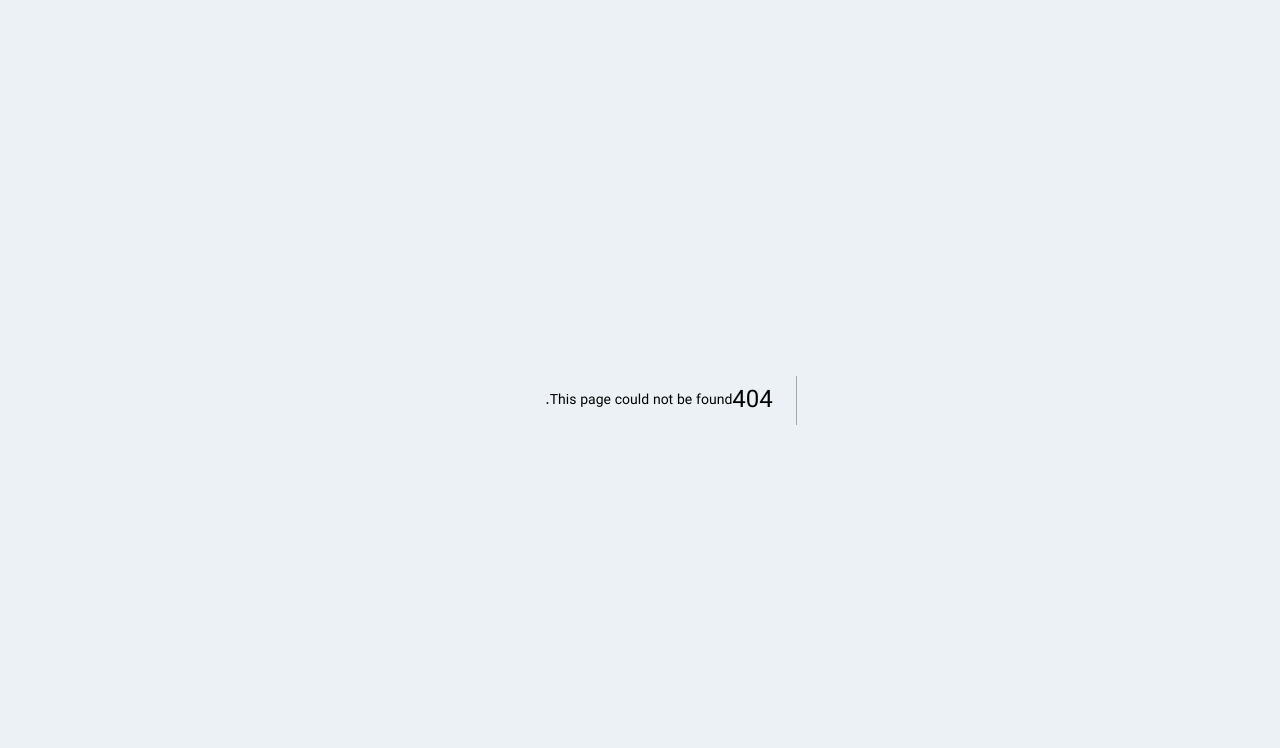
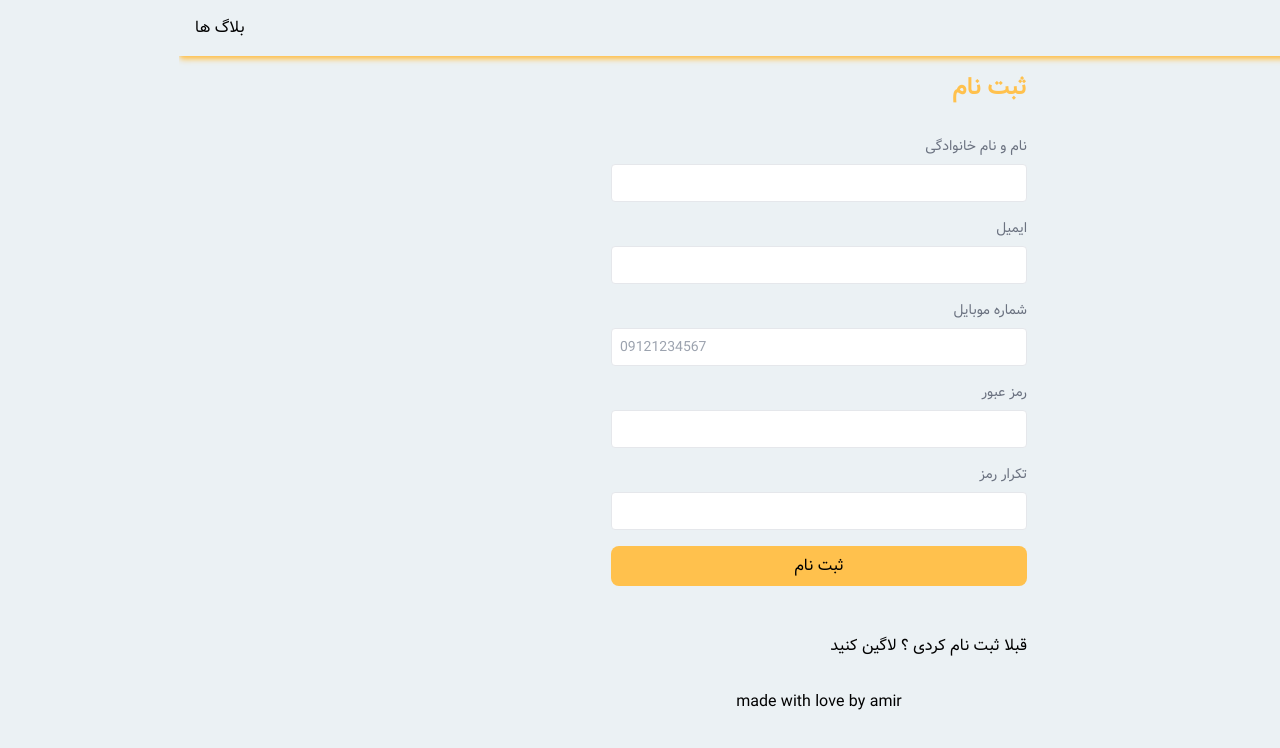
Before and after one commit to IsAmirMmd/blog-center, a Next.js app: page /signup in a window 1280 px wide. Before the commit this address had no page. Shown: the top 748 px of the page. Built offline with nearby package versions, Linux system fonts and the light colour scheme.

Commit message:
create signup.tsx ,signin.tsx and also related components

```diff
--- /dev/null
+++ b/components/posts/FormInput/index.tsx
@@ -0,0 +1,47 @@
+type props = {
+  label: string;
+  formik?: any;
+  name: string;
+  type?: string;
+  className?: string;
+  placeholder?: string;
+};
+
+const InputComponent = ({
+  label,
+  formik,
+  name,
+  type,
+  className,
+  placeholder = "",
+}: props) => {
+  return (
+    <div className={className}>
+      <label
+        className="flex flex-row mb-2 text-sm text-gray-500"
+        htmlFor={name}
+      >
+        {label}
+        {formik.touched[name] && formik.errors[name] ? (
+          <div className="flex-1 ml-2 text-rose-500 text-left text-xs">
+            {formik.errors[name]}
+          </div>
+        ) : null}
+      </label>
+      <input
+        dir="ltr"
+        placeholder={placeholder}
+        className="text-left border p-2 text-sm rounded border-gray-200 outline-none w-full
+             focus:outline-none focus:ring-2 focus:ring-primary focus:border-transparent"
+        type={type || "text"}
+        id={name}
+        name={name}
+        onChange={formik.handleChange}
+        onBlur={formik.handleBlur}
+        value={formik.values[name]}
+      />
+    </div>
+  );
+};
+
+export default InputComponent;
--- a/container/Layout/Header.tsx
+++ b/container/Layout/Header.tsx
@@ -2,7 +2,8 @@ import Link from "next/link";
 
 const Header = () => {
   return (
-    <header className="flex justify-between px-4 py-2 container lg:max-w-screen-xl mx-auto">
+    <header className="p-4 shadow-md z-50 mb-4 shadow-[#ffc14d]">
+      <nav className="container lg:max-w-screen-xl flex justify-between mx-auto">
         <div className="flex gap-4">
           <Link href="/signin">ورود</Link>
           <Link href="/signup">ثبت نام</Link>
@@ -11,6 +12,7 @@ const Header = () => {
         <div>
           <Link href="/blogs">بلاگ ها</Link>
         </div>
+      </nav>
     </header>
   );
 };
--- a/package.json
+++ b/package.json
@@ -11,11 +11,13 @@
   "dependencies": {
     "@heroicons/react": "^2.0.18",
     "axios": "^1.5.1",
+    "formik": "^2.4.5",
     "next": "13.5.6",
     "query-string": "^8.1.0",
     "react": "^18",
     "react-dom": "^18",
-    "react-icons": "^4.11.0"
+    "react-icons": "^4.11.0",
+    "yup": "^1.3.2"
   },
   "devDependencies": {
     "@tailwindcss/typography": "^0.5.10",
--- a/pages/index.tsx
+++ b/pages/index.tsx
@@ -4,7 +4,7 @@ import Link from "next/link";
 const Home = () => {
   return (
     <Layout>
-      <div className="flex w-full justify-center items-center bg-gray-100 flex-col gap-y-2">
+      <div className="flex w-full justify-center items-center h-[80vh] flex-col gap-y-2">
         <h1>به بلاگ سنتر خوش آمدید</h1>
         <Link href="/blogs">رفتن به صفحه بلاگ ها</Link>
       </div>
--- /dev/null
+++ b/pages/signin.tsx
@@ -0,0 +1,74 @@
+import { FormikValues, useFormik } from "formik";
+import * as Yup from "yup";
+import Link from "next/link";
+import Head from "next/head";
+import React, { useEffect } from "react";
+import axios from "axios";
+import { useRouter } from "next/router";
+import Layout from "@/container/Layout/Layout";
+import Input from "@/components/posts/FormInput";
+
+//  initial values
+const initialValues = {
+  email: "",
+  password: "",
+};
+
+//  validation schema
+const validationSchema = Yup.object({
+  email: Yup.string().required("ایمیل را وارد کنید").email("ایمیل نامعتبر است"),
+  password: Yup.string()
+    .required("رمز عبور را وارد کنید")
+    .min(8, "رمز عبور باید حداقل شامل 8 کارارکتر باشد"),
+});
+
+const SigninForm: React.FC = () => {
+  const router = useRouter();
+  //  onSubmit
+  const onSubmit = (values: FormikValues) => {};
+
+  const formik = useFormik({
+    initialValues,
+    onSubmit,
+    validationSchema,
+    validateOnMount: true,
+  });
+
+  return (
+    <Layout>
+      <Head>
+        <title>ثبت نام - بلاگ سنتر</title>
+      </Head>
+      <div className="md:max-w-md px-4 md:px-4 container  mx-auto h-[80vh]">
+        <form
+          onSubmit={formik.handleSubmit}
+          className="flex flex-col space-y-4"
+        >
+          <h1 className="font-black text-2xl text-[#ffc14d] mb-4">ورود</h1>
+          <Input label="ایمیل" name="email" formik={formik} />
+          <Input
+            label="رمز عبور"
+            name="password"
+            type="password"
+            formik={formik}
+          />
+
+          <button
+            type="submit"
+            disabled={!formik.isValid}
+            className="w-full py-2 rounded-lg bg-[#ffc14d] text-white cursor-pointer"
+          >
+            ورود
+          </button>
+          <Link href="/signup">
+            <p className="mt-4 py-4 cursor-pointer">
+              هنوز ثبت نام نکردی؟ لاگین
+            </p>
+          </Link>
+        </form>
+      </div>
+    </Layout>
+  );
+};
+
+export default SigninForm;
--- /dev/null
+++ b/pages/signup.tsx
@@ -0,0 +1,103 @@
+import { FormikValues, useFormik } from "formik";
+import * as Yup from "yup";
+import Link from "next/link";
+import Head from "next/head";
+import React, { useEffect } from "react";
+import { useRouter } from "next/router";
+import Layout from "@/container/Layout/Layout";
+import Input from "@/components/posts/FormInput";
+
+//  initial values
+const initialValues = {
+  name: "",
+  email: "",
+  phoneNumber: "",
+  password: "",
+  confirmPassword: "",
+};
+
+//  validation schema
+const validationSchema = Yup.object({
+  name: Yup.string()
+    .required("نام و نام خانوادگی را وارد کنید")
+    .min(6, "نام و نام خانوادگی باید حداقل شامل 6 کاراکتر باشد"),
+  email: Yup.string().required("ایمیل را وارد کنید").email("ایمیل نامعتبر است"),
+  phoneNumber: Yup.string()
+    .required("شماره موبایل را وارد کنید")
+    .matches(/^[0-9]{11}$/, "شماره موبایل باید 11 رقم باشد")
+    .nullable(),
+  password: Yup.string()
+    .required("رمز عبور را وارد کنید")
+    .min(8, "رمز عبور باید حداقل شامل 8 کارارکتر باشد"),
+  confirmPassword: Yup.string()
+    .oneOf([Yup.ref("password"), ""], "رمز عبور را مجددا وارد کنید")
+    .required("رمز عبور هم خوانی ندارد"),
+});
+
+const SignupForm = () => {
+  const router = useRouter();
+
+  //  onSubmit
+  const onSubmit = (values: FormikValues) => {
+    const { name, email, phoneNumber, password } = values;
+  };
+
+  const formik = useFormik({
+    initialValues,
+    onSubmit,
+    validationSchema,
+    validateOnMount: true,
+  });
+
+  return (
+    <Layout>
+      <Head>
+        <title>ثبت نام - بلاگ سنتر</title>
+      </Head>
+      <div className="md:max-w-md px-4 md:px-4 container  mx-auto">
+        <form
+          onSubmit={formik.handleSubmit}
+          className="flex flex-col space-y-4"
+        >
+          <h1 className="font-black text-2xl text-[#ffc14d] mb-4">ثبت نام</h1>
+          <Input label="نام و نام خانوادگی" name="name" formik={formik} />
+          <Input label="ایمیل" name="email" formik={formik} />
+          <Input
+            type="tel"
+            label="شماره موبایل"
+            name="phoneNumber"
+            formik={formik}
+            placeholder="09121234567"
+          />
+          <Input
+            label="رمز عبور"
+            name="password"
+            type="password"
+            formik={formik}
+          />
+          <Input
+            label="تکرار رمز"
+            name="confirmPassword"
+            type="password"
+            formik={formik}
+          />
+
+          <button
+            type="submit"
+            disabled={!formik.isValid}
+            className="w-full py-2 rounded-lg bg-[#ffc14d] text-black cursor-pointer"
+          >
+            ثبت نام
+          </button>
+          <Link href="/signin">
+            <p className="mt-4 py-4 cursor-pointer">
+              قبلا ثبت نام کردی ؟ لاگین کنید
+            </p>
+          </Link>
+        </form>
+      </div>
+    </Layout>
+  );
+};
+
+export default SignupForm;
--- a/tailwind.config.ts
+++ b/tailwind.config.ts
@@ -5,6 +5,7 @@ const config: Config = {
     "./pages/**/*.{js,ts,jsx,tsx,mdx}",
     "./components/**/*.{js,ts,jsx,tsx,mdx}",
     "./app/**/*.{js,ts,jsx,tsx,mdx}",
+    "./container/**/*.{js,ts,jsx,tsx,mdx}",
   ],
   theme: {
     extend: {
```
Also changed, not shown: 1 other file (tests, documents, lock files or other folders). Lines whose indentation alone changed are shown as unchanged.
